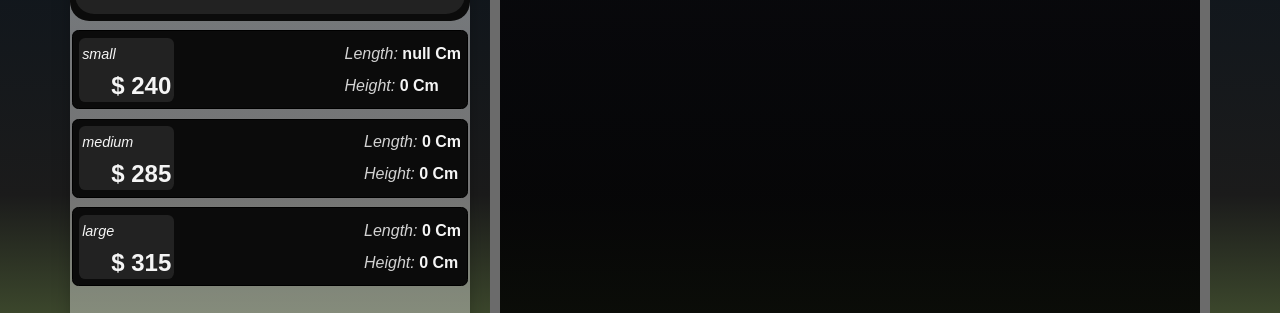
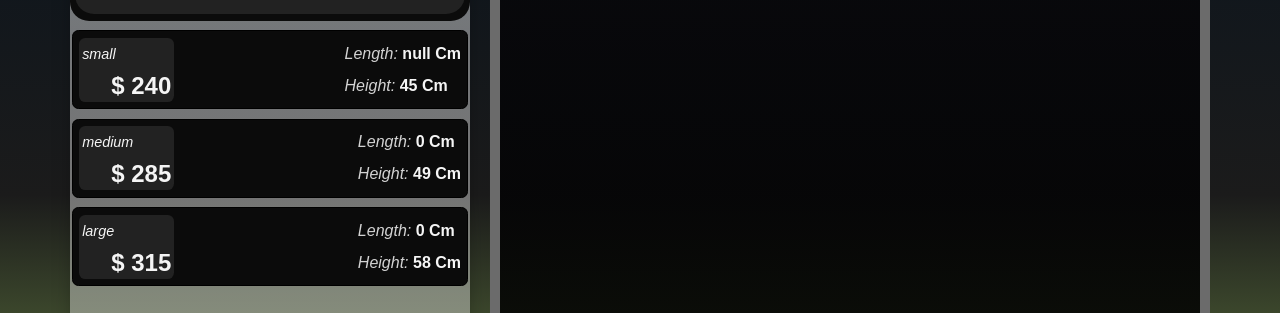
Before and after one commit to NafiurSiddiqui/Logos---v2.2, a React (Create React App) app: page /Ui in a window 1280 px wide. Shown: the part 352-665 px from the top of the page. Built offline with nearby package versions, Linux system fonts and the light colour scheme; a web font is replaced by a local one.

Commit message:
redux distributed to canvas

```diff
--- a/src/Components/UI/Ui-display/UiCanvas.js
+++ b/src/Components/UI/Ui-display/UiCanvas.js
@@ -1,28 +1,40 @@
 import { useContext, useEffect, useRef } from 'react';
+import { useDispatch, useSelector } from 'react-redux';
 import { clearCanvas } from '../../HelperFunc';
+import { setHeight } from '../../store/dimension';
 import textCtx from '../../store/txtCtx';
 
 function Canvas() {
+
+	const {uTxt,storageText,storageStatus,delTxtState,} = useSelector(state => state.txt);
+
+	const {fontState, fontFamily} = useSelector(state => state.font);
+
+	const dispatch = useDispatch();
+
 	const ctx = useContext(textCtx);
 
-	let storageText = ctx.textInput.storageText;
-	const storageStatus = ctx.textInput.storageStatus;
-	let delTxtState = ctx.textInput.delTxtState;
-	const fontState = ctx.fontInput.fontState;
-	const fontFamily = ctx.fontInput.setFontFamily;
+	// let storageText = ctx.textInput.storageText;
+	// const storageStatus = ctx.textInput.storageStatus;
+	// let delTxtState = ctx.textInput.delTxtState;
+	// const fontState = ctx.fontInput.fontState;
+	// const fontFamily = ctx.fontInput.setFontFamily;
 
 	const ctxRef = useRef();
 
 	useEffect(() => {
-		let userText = ctx.textInput.uTxt;
+		// let uTxt = ctx.textInput.uTxt;
 
 		const canvaCtx = ctxRef.current.getContext('2d');
-		const metrics = canvaCtx.measureText(userText);
+		const metrics = canvaCtx.measureText(uTxt);
 
-		ctx.dimension.setHeight(
-			Math.floor(metrics.actualBoundingBoxAscent) +
-				Math.floor(metrics.actualBoundingBoxDescent)
-		);
+		// ctx.dimension.setHeight(
+		// 	Math.floor(metrics.actualBoundingBoxAscent) +
+		// 		Math.floor(metrics.actualBoundingBoxDescent)
+		// );
+		dispatch(setHeight(Math.floor(metrics.actualBoundingBoxAscent) +
+		Math.floor(metrics.actualBoundingBoxDescent)));
+
 
 		const canvasWidth = ctxRef.current.width;
 		const canvasHeight = ctxRef.current.height;
@@ -39,14 +51,14 @@ function Canvas() {
 		canvaCtx.fillStyle = 'White';
 
 		if (storageStatus === false) {
-			canvaCtx.fillText(userText, 0, 50);
+			canvaCtx.fillText(uTxt, 0, 50);
 		}
 
 		if (storageText !== null) {
 			clearCanvas(canvaCtx, canvasWidth, canvasHeight);
 			canvaCtx.fillText(storageText, 0, 50);
 		}
-	}, [ctx, delTxtState, storageText, storageStatus, fontFamily, fontState]);
+	}, [uTxt, delTxtState, storageText, storageStatus, fontFamily, fontState,dispatch]);
 
 	return <canvas id="displayText" ref={ctxRef}></canvas>;
 }
--- a/src/Components/UI/Ui-display/UserTextAndBars.js
+++ b/src/Components/UI/Ui-display/UserTextAndBars.js
@@ -19,9 +19,9 @@ function UserTextAndBars(props) {
 
 	const {uTxt,txtState, storageText:storeText,isTouched, storageStatus } = useSelector(state => state.txt);
 
-	console.log(isTouched);
 
-	const {height:letterHeight, width} = useSelector(state => state.dimension);
+
+	const {height, width} = useSelector(state => state.dimension);
 
 	const { fontFamily } = useSelector(state => state.font);
 
@@ -65,7 +65,7 @@ function UserTextAndBars(props) {
 				setShowBars(true);
 
 				// ctx.dimension.setWidth(`${storeText.length * 2}CM`)
-				dispatch(setWidth(`${storeText.length * 2}CM`))
+				dispatch(setWidth(`${storeText.length}CM`))
 				setDisplayText(storeText);
 				dispatch(setDebounceState(true));
 			}
@@ -97,9 +97,11 @@ function UserTextAndBars(props) {
 
 				// ctx.dimension.setWidth(`${ctx.textInput.uTxt.length * 2} CM`);
 				setDisplayText(uTxt);
-				dispatch(setWidth(`${uTxt.length * 2} CM`));
+				dispatch(setWidth(`${uTxt.length} CM`));
 			}
 		}, 300);
+
+
 
 		return () => {
 			clearTimeout(timerHandler);
@@ -123,7 +125,7 @@ function UserTextAndBars(props) {
 	const deviceWidth = windowWidth <= 600 ? '55px': fontForLargeDevice;
 
 
-
+	// console.log(height);
 
 
 	return (
@@ -151,10 +153,10 @@ function UserTextAndBars(props) {
 					<div className="measurementBar-height-wrapper">
 						<span
 							className="measurementBar-height"
-							style={{ height: `${letterHeight}px` }}
+							style={{ height: `${height}px` }}
 						></span>
 						<span className="measurementBar-height-length">
-							{`${Math.floor(letterHeight)}Cm`}
+							{`${Math.floor(height)}Cm`}
 						</span>
 					</div>
 				)}
--- a/src/Components/store/dimension.js
+++ b/src/Components/store/dimension.js
@@ -3,12 +3,12 @@ import { createSlice } from '@reduxjs/toolkit';
 const dimensionSlice = createSlice({
 	name: 'dimension',
 	initialState: {
-		width: 0,
-		height: 0,
+		width: '',
+		height: '',
 	},
 	reducers: {
 		setWidth: (state, action) => {
-            state.width = action.payload * 2
+            state.width = action.payload
         },
 		setHeight: (state, action) => {
             state.height = action.payload
```
